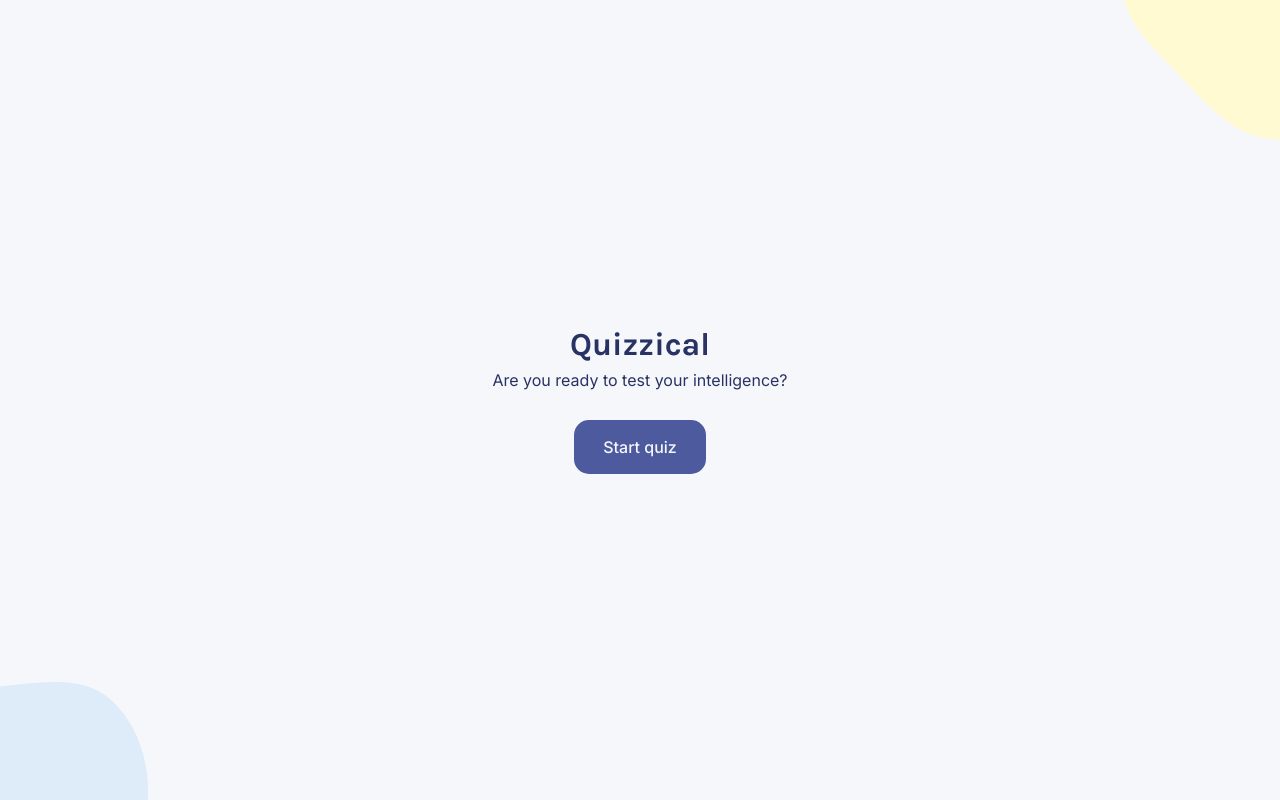
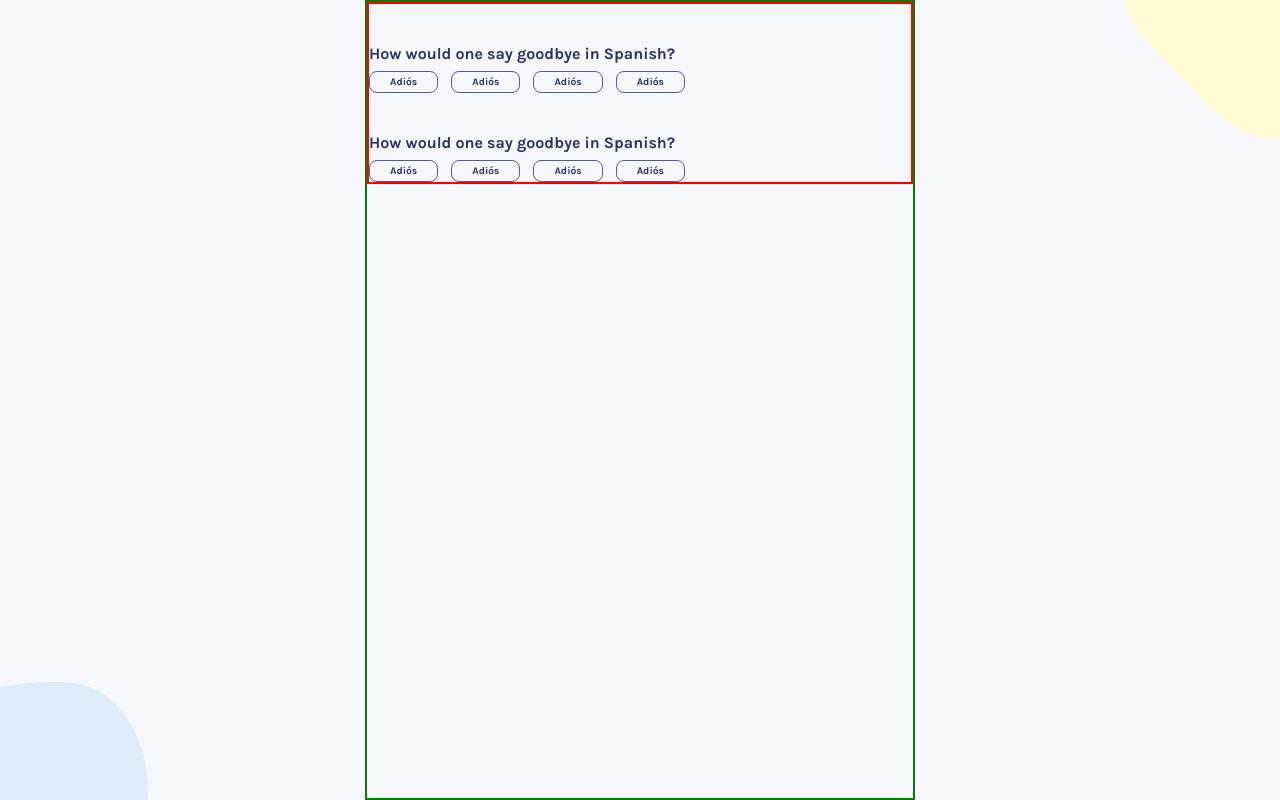
Before and after one commit to ameh-samson/Quizzical-app, a React (Vite) app: page / in a window 1280 px wide. Both pictures are taken after a click on the button "Start quiz". Built offline with nearby package versions, Linux system fonts and the light colour scheme.

Commit message:
start game function added

```diff
--- a/src/App.jsx
+++ b/src/App.jsx
@@ -1,6 +1,14 @@
+import React, { useState } from "react";
 import Intro from "./components/Intro";
+import Question from "./components/Questions";
 
-function App() {
+export default function App() {
+  const [gameStarted, setGameStarted] = useState(false);
+
+  function startGame() {
+    setGameStarted(true);
+  }
+
   return (
     <main className="main">
       <svg
@@ -13,7 +21,7 @@ function App() {
       >
         <path
           fillRule="evenodd"
-          clipRule="evenodd"
+          clipule="evenodd"
           d="M99.4095 81.3947C71.1213 50.8508 33.3179 21.7816 37.1727 -19.6933C41.4394 -65.599 75.854 -105.359 118.419 -123.133C158.797 -139.994 206.035 -130.256 241.822 -105.149C271.947 -84.0141 272.823 -43.8756 282.141 -8.27104C292.17 30.0508 318.521 70.8106 296.501 103.779C273.538 138.159 224.991 143.432 183.931 138.768C148.318 134.723 123.751 107.677 99.4095 81.3947Z"
           fill="#FFFAD1"
         />
@@ -34,9 +42,7 @@ function App() {
         />
       </svg>
 
-      <Intro />
+      {gameStarted ? <Question /> : <Intro startGame={startGame} />}
     </main>
   );
 }
-
-export default App;
--- a/src/components/Intro.jsx
+++ b/src/components/Intro.jsx
@@ -1,11 +1,13 @@
-export default function Intro() {
+export default function Intro(props) {
   return (
     <div className="intro-page">
       <h1 className="intro-header">Quizzical</h1>
       <h2 className="intro-sub-header">
         Are you ready to test your intelligence?
       </h2>
-      <button className="btn">Start quiz</button>
+      <button className="btn" onClick={props.startGame}>
+        Start quiz
+      </button>
     </div>
   );
 }
--- a/src/components/Questions.jsx
+++ b/src/components/Questions.jsx
@@ -1,3 +1,21 @@
 export default function Question() {
-  return <h1>Question Page</h1>;
+  return (
+    <div className="questions-section">
+      <h2 className="question-title">How would one say goodbye in Spanish?</h2>
+      <ul className="question-options">
+        <li>Adiós</li>
+        <li>Adiós</li>
+        <li>Adiós</li>
+        <li>Adiós</li>
+      </ul>
+
+      <h2 className="question-title">How would one say goodbye in Spanish?</h2>
+      <ul className="question-options">
+        <li>Adiós</li>
+        <li>Adiós</li>
+        <li>Adiós</li>
+        <li>Adiós</li>
+      </ul>
+    </div>
+  );
 }
--- a/src/index.css
+++ b/src/index.css
@@ -11,14 +11,16 @@ html {
 }
 
 body {
-  margin: 0;
+  margin: 0 auto;
   padding: 0;
   font-family: "Inter", sans-serif;
 }
 
 h1,
 h2,
-p {
+p,
+ul,
+li {
   padding: 0;
   margin: 0;
 }
@@ -27,25 +29,35 @@ button {
   font-family: inherit;
 }
 
+#root {
+  background: #f5f7fb;
+  padding-inline: 10%;
+}
+
 .main {
-  background: #f5f7fb;
+  height: 100vh;
+  max-width: 550px;
+  margin: 0 auto;
+  border: 2px solid green;
+}
+
+.intro-page {
   height: 100vh;
   display: flex;
   flex-direction: column;
+  justify-content: center;
   align-items: center;
-  justify-content: center;
-  text-align: center;
-  position: relative;
+  color: #293264;
 }
 
-.intro-page {
-  color: #293264;
+.intro-header,
+.questions-section {
+  font-family: "Karla", sans-serif;
 }
 
 .intro-header {
   font-size: 2rem;
   font-weight: 700;
-  font-family: "Karla", sans-serif;
 }
 
 .intro-sub-header {
@@ -75,12 +87,40 @@ button {
   position: absolute;
   top: 0;
   right: 0;
-  z-index: 0;
 }
 
 .main-img-bg-two {
   position: absolute;
   left: 0;
   bottom: 0;
-  z-index: 0;
 }
+
+.questions-section {
+  display: flex;
+  flex-direction: column;
+  align-items: start;
+  color: #293264;
+  border: 2px solid red;
+}
+
+.question-title {
+  font-size: 1rem;
+  font-weight: 700;
+  padding-top: 2.5em;
+}
+
+.question-options {
+  display: flex;
+  gap: 1.27em;
+  margin-top: 0.8em;
+  font-family: inherit;
+  font-size: 0.64rem;
+  font-weight: 500;
+  list-style-type: none;
+}
+
+.question-options li {
+  padding: 4px 20px;
+  border-radius: 7.94px;
+  border: 1px solid #4d5b9e;
+}
```
